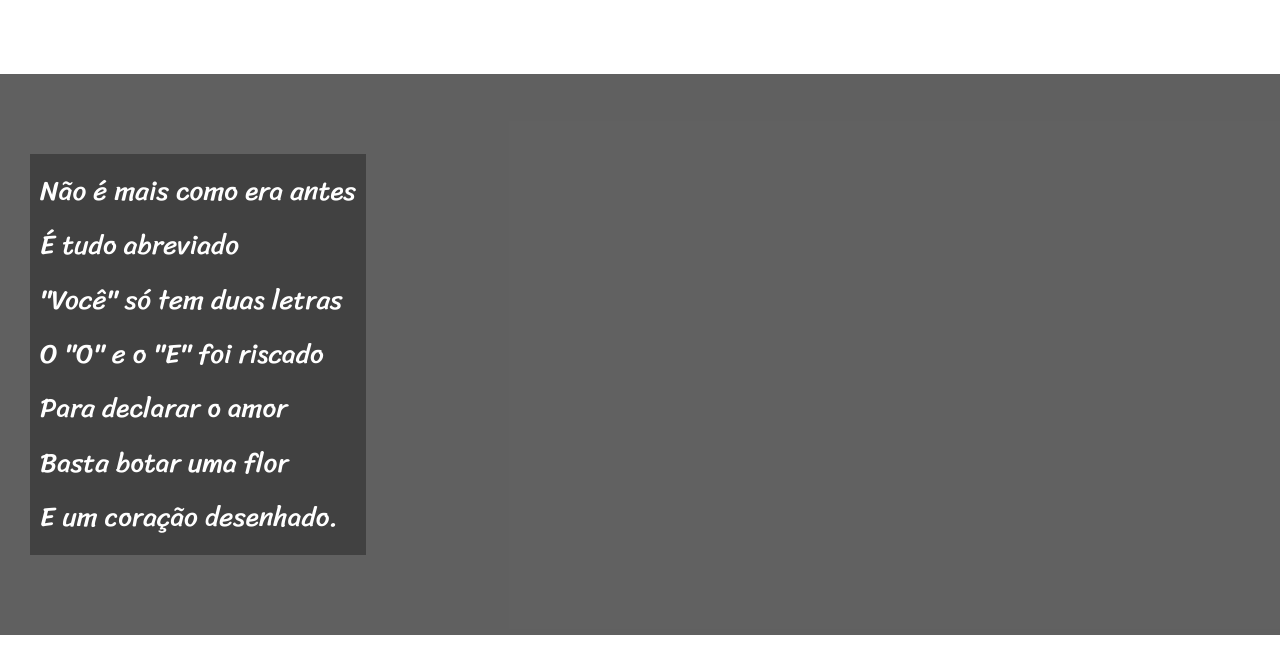
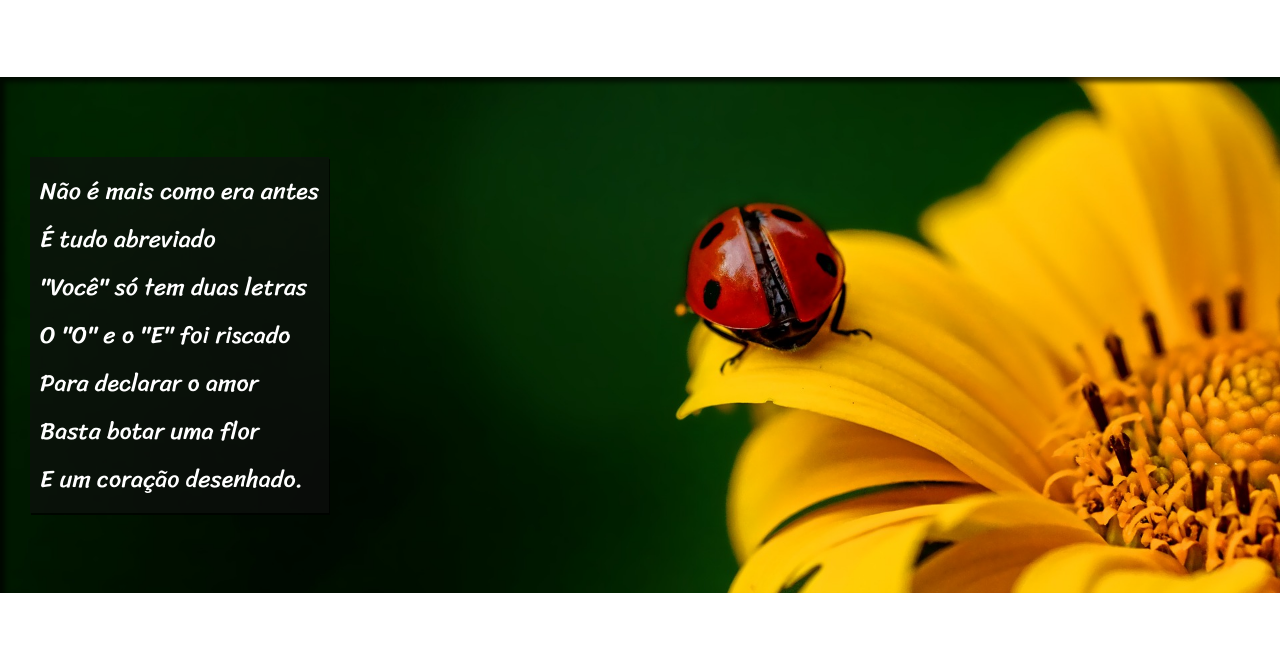
Before and after one commit to thiago207/html-css, a plain HTML site: page exercicios/desafios/desafio 11/imagens/index.html in a window 1280 px wide. Shown: the part 642-1312 px from the top of the page. Drawn offline with Linux system fonts and the light colour scheme.

Commit message:
finalizado

```diff
--- a/exercicios/desafios/desafio 11/imagens/index.html
+++ b/exercicios/desafios/desafio 11/imagens/index.html
@@ -26,7 +26,7 @@
     </p>
 </section>
 
-<section class="imagem">
+<section class="imagem" id="img01">
     <p>
     Não é mais como era antes <br>
     É tudo abreviado <br>
@@ -47,7 +47,8 @@
     Agora é .com <br>
     Se o saite é muito bom <br>
     Ele vale um alto preço. <br>
-
+    </p>
+    <p>
     Pra piorar a liguagem <br>
     O emoticom é um risco <br>
     Tem símbolo para tudo <br>
@@ -58,7 +59,7 @@
 </p>
 </section>
 
-<section class="imagem">
+<section class="imagem" id="img02">
     <p>
     Tenho saudade das cartas <br>
     Escritas com a própria mão <br>
@@ -79,14 +80,15 @@
     Abriu outro aplicativo <br>
     O mundo ficou cativo <br>
     Da tecnologia do agora. <br>
-
+    </p>
+ <p>
     Felizmente, pra orar <br>
     Não precisa de internet <br>
     Deus escuta todo mundo <br>
     Se quiser, faça esse teste <br>
     Dois pontos são dois joelhos <br>
     Seus lábios são aparelhos <br>
-    Deixe que Deus interprete <br>.
+    Deixe que Deus interprete. <br>
 </p>
 </section>
 
--- a/exercicios/desafios/desafio 11/imagens/style.css
+++ b/exercicios/desafios/desafio 11/imagens/style.css
@@ -48,7 +48,10 @@ section{
     line-height: 2em;
     padding-left: 30px;
     font-family:sri;
-    font-size: 1.7em;
+    font-size: 1.5em;
+}
+section p{
+    padding-bottom: 2em;
 }
 
 
@@ -59,12 +62,26 @@ section{
 .imagem{
     color: white;
     background-color: rgba(63, 63, 63, 0.774);
+    box-shadow: inset 5px 5px 5px rgba(0, 0, 0, 0.685);
+    background-attachment: fixed;
 }
 .imagem p{
-    background-color: rgba(36, 36, 36, 0.514);
+    background-color: rgba(15, 15, 15, 0.623);
     padding: 10px;
     display: inline-block;
+    box-shadow: 1px 2px 0px rgba(0, 0, 0, 0.699);
 
+}
+.imagem#img01 {
+background-image: url(imagens/background001.jpg);
+background-position: right center;
+background-size: cover;
+}
+
+.imagem#img02 {
+background-image: url(imagens/background002.jpg);
+background-position: right center;
+background-size: cover;
 }
 
 
```
